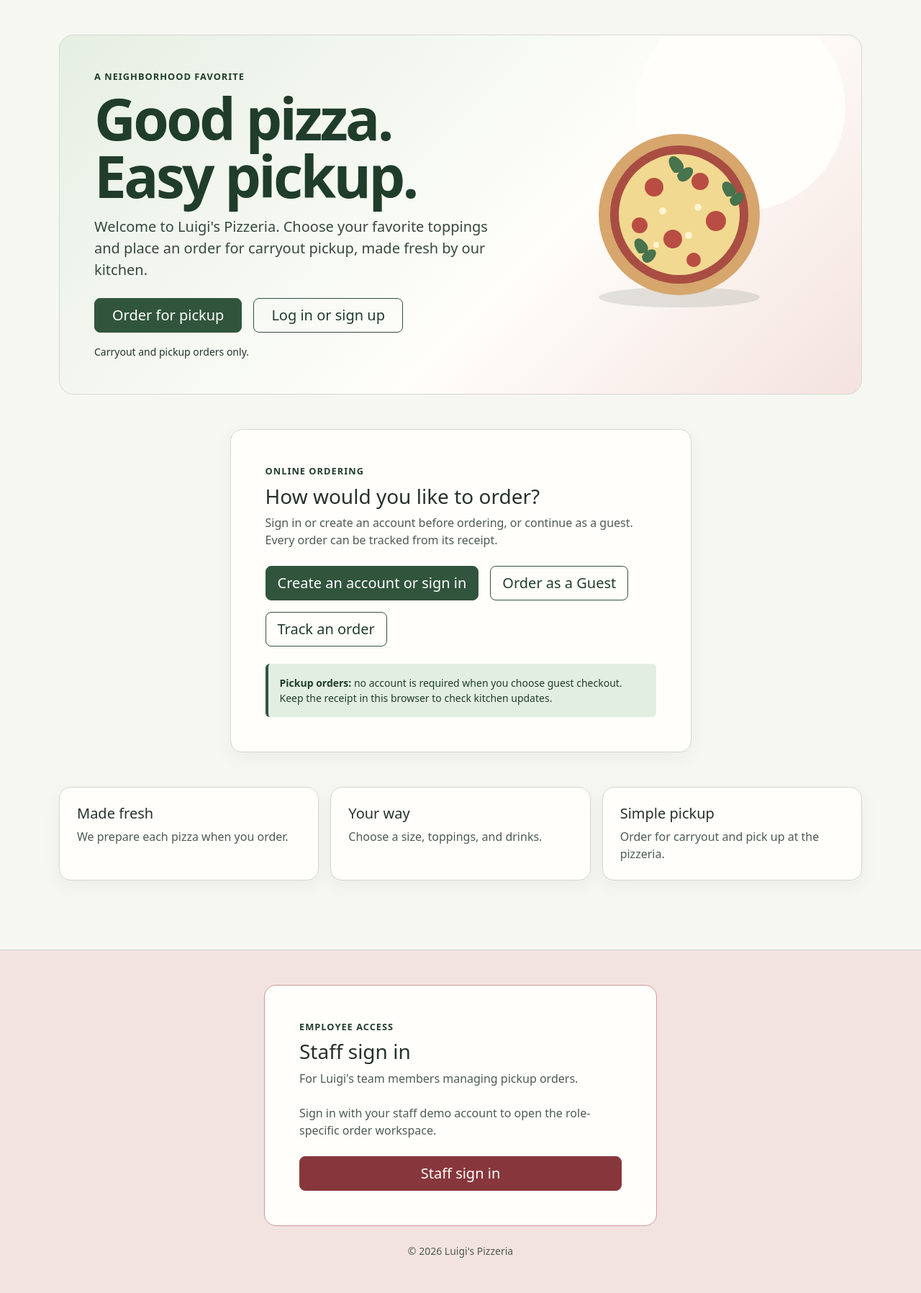
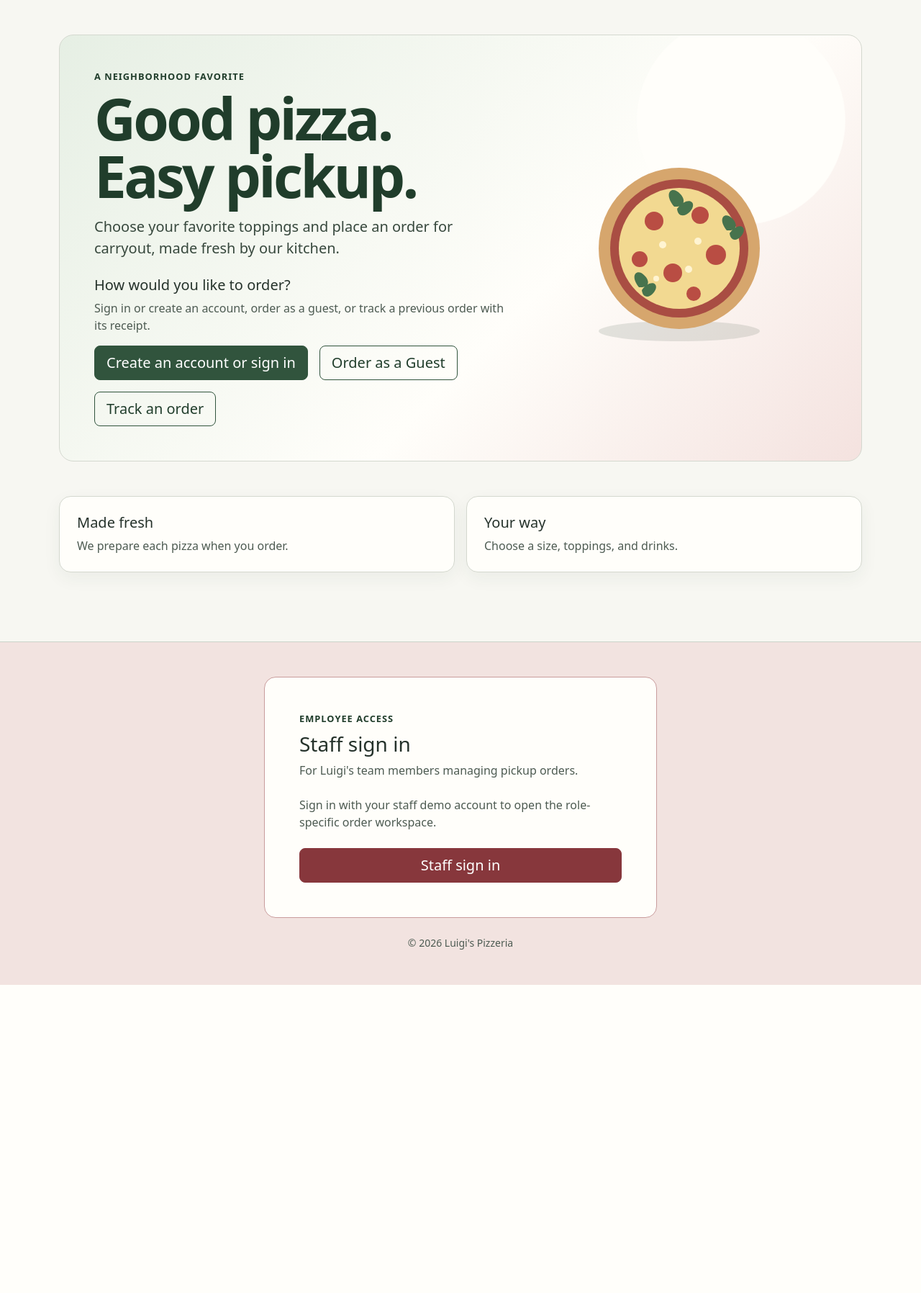
Before and after one commit to PeneguyG/luigi-pizzeria-mini-capstone, a Flask app: template templates/landingpage.html in a window 1280 px wide. Shown: the part 107-1903 px from the top of the page at 72% size. After the commit the page ends 1475 px from the top, so only its background shows below. Run offline with Flask 3, Linux system fonts and the light colour scheme; the template is opened without the code that fills it, so the values that code supplies are empty.

Commit message:
Employee Point of Sales and landing page edits
Changed the quantity allowed on employee ordering to 50 for catering purposes and simplified the landing page (got rid of the repetitive nature of the landing page)

```diff
--- a/static/css/landingpage.css
+++ b/static/css/landingpage.css
@@ -179,12 +179,6 @@
       color: var(--muted) !important;
     }
 
-    .auth-note {
-      border-left: .25rem solid var(--green);
-      background: var(--green-pale);
-      color: var(--green-dark);
-    }
-
     .employee-area {
       border-top: 1px solid #cbd3c9;
       background: #f2e3e0;
--- a/static/js/employee-dashboard.js
+++ b/static/js/employee-dashboard.js
@@ -22,7 +22,7 @@
     const activeOrdersList = document.getElementById('active-orders-list');
     const historyList = document.getElementById('history-list');
     const cartItems = [];
-    const MAX_ORDER_ITEMS = 20;
+    const MAX_ORDER_ITEMS = 50;
     const posForm = document.getElementById('pos-form');
     let activeOrders = [];
     let overdueCheckRunning = false;
@@ -52,7 +52,7 @@
     function getPizzaConfiguration() {
       const size = document.getElementById('pizza-size').value;
       const pricing = pizzaPricing[size];
-      const quantity = Math.max(1, Math.min(20, Number(document.getElementById('pizza-quantity').value) || 1));
+      const quantity = Math.max(1, Math.min(MAX_ORDER_ITEMS, Number(document.getElementById('pizza-quantity').value) || 1));
       const toppings = getSelectedToppings();
       const toppingServings = toppings.reduce(function (sum, topping) { return sum + topping.quantity; }, 0);
       const unitPrice = pricing.base + toppingServings * pricing.topping;
--- a/templates/landingpage.html
+++ b/templates/landingpage.html
@@ -49,14 +49,17 @@
           <p class="eyebrow mb-2">A neighborhood favorite</p>
           <h1 id="welcome-heading" class="hero-title mb-3">Good pizza. Easy pickup.</h1>
           <p class="hero-copy mb-4">
-            Welcome to Luigi's Pizzeria. Choose your favorite toppings and place an
-            order for carryout pickup, made fresh by our kitchen.
+            Choose your favorite toppings and place an order for carryout, made fresh by our kitchen.
           </p>
-          <div class="d-flex flex-column flex-sm-row gap-3">
-            <a class="btn btn-pizzeria btn-lg px-4" href="#customer-access">Order for pickup</a>
-            <a class="btn btn-outline-pizzeria btn-lg px-4" href="/signup.html?mode=signup&amp;next=%2Fcustomer%3Ffocus%3Dorder">Log in or sign up</a>
-          </div>
-          <p class="small mt-3 mb-0">Carryout and pickup orders only.</p>
+          <section id="customer-access" aria-labelledby="customer-heading">
+            <h2 id="customer-heading" class="h5 mb-2">How would you like to order?</h2>
+            <p class="text-secondary mb-3">Sign in or create an account, order as a guest, or track a previous order with its receipt.</p>
+            <div class="d-flex flex-column flex-sm-row flex-wrap gap-3" role="group" aria-label="Customer ordering options">
+              <a class="btn btn-pizzeria btn-lg" href="/signup.html?mode=signup&amp;next=%2Fcustomer%3Ffocus%3Dorder">Create an account or sign in</a>
+              <a class="btn btn-outline-pizzeria btn-lg" href="/customer?focus=order">Order as a Guest</a>
+              <a class="btn btn-outline-pizzeria btn-lg" href="/customer?focus=tracker">Track an order</a>
+            </div>
+          </section>
         </div>
 
         <div class="col-lg-5">
@@ -91,40 +94,17 @@
       </div>
     </section>
 
-    <section id="customer-access" class="row justify-content-center mb-5" aria-labelledby="customer-heading">
-      <div class="col-12 col-lg-8 col-xl-7">
-        <div class="section-card p-4 p-md-5">
-          <p class="eyebrow mb-2">Online ordering</p>
-          <h2 id="customer-heading" class="h3 mb-2">How would you like to order?</h2>
-          <p class="text-secondary mb-4">Sign in or create an account before ordering, or continue as a guest. Every order can be tracked from its receipt.</p>
-          <div class="d-flex flex-column flex-sm-row flex-wrap gap-3" role="group" aria-label="Customer ordering options">
-            <a class="btn btn-pizzeria btn-lg" href="/signup.html?mode=signup&amp;next=%2Fcustomer%3Ffocus%3Dorder">Create an account or sign in</a>
-            <a class="btn btn-outline-pizzeria btn-lg" href="/customer?focus=order">Order as a Guest</a>
-            <a class="btn btn-outline-pizzeria btn-lg" href="/customer?focus=tracker">Track an order</a>
-          </div>
-          <div class="auth-note rounded p-3 mt-4">
-            <p class="small mb-0"><strong>Pickup orders:</strong> no account is required when you choose guest checkout. Keep the receipt in this browser to check kitchen updates.</p>
-          </div>
-        </div>
-      </div>
-    </section>
     <section class="row g-3 mb-5" aria-label="Pizzeria details">
-      <div class="col-md-4">
+      <div class="col-md-6">
         <article class="section-card h-100 p-4">
           <h2 class="h5">Made fresh</h2>
           <p class="text-secondary mb-0">We prepare each pizza when you order.</p>
         </article>
       </div>
-      <div class="col-md-4">
+      <div class="col-md-6">
         <article class="section-card h-100 p-4">
           <h2 class="h5">Your way</h2>
           <p class="text-secondary mb-0">Choose a size, toppings, and drinks.</p>
-        </article>
-      </div>
-      <div class="col-md-4">
-        <article class="section-card h-100 p-4">
-          <h2 class="h5">Simple pickup</h2>
-          <p class="text-secondary mb-0">Order for carryout and pick up at the pizzeria.</p>
         </article>
       </div>
     </section>
```
Also changed, not shown: backend/customer_portal_app.py (+11 -10 lines), templates/employee-dashboard.html (+7 -5 lines), README.md.
